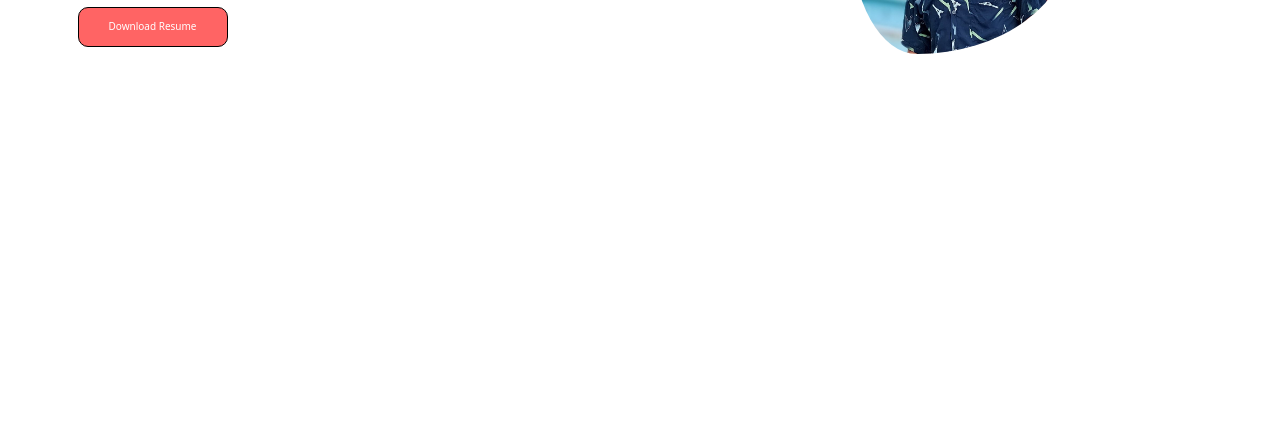
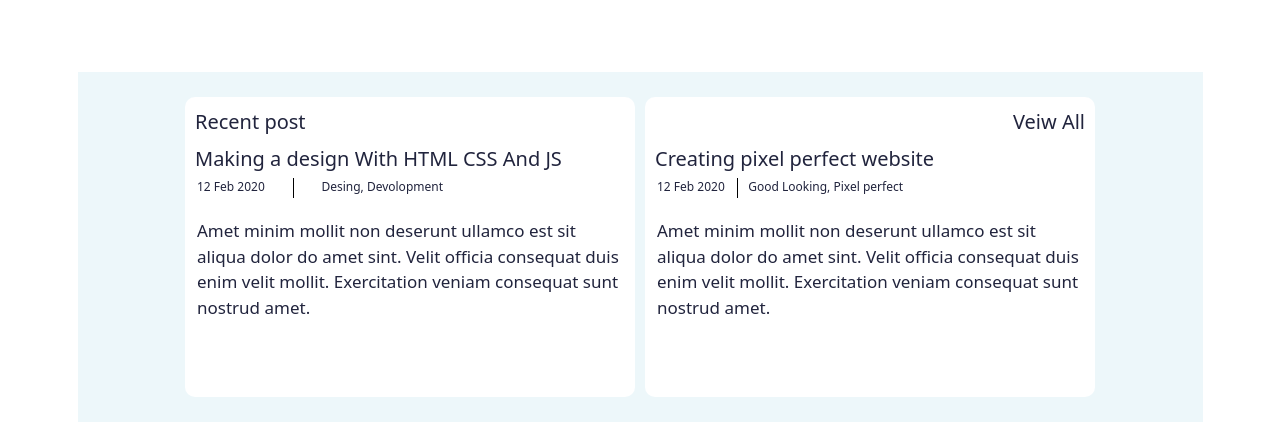
Before and after one commit to GaffarAdif/adif, a plain HTML site: page index.html in a window 1280 px wide. Shown: the part 378-800 px from the top of the page. Drawn offline with nearby package versions, Linux system fonts and the light colour scheme.

Commit message:
another section create sucsessfully for all divices

```diff
--- a/css/responsive.css
+++ b/css/responsive.css
@@ -16,6 +16,20 @@
 }
 .nav-s-c {margin-left: 5rem !important;}
 .text-left{ text-align: center !important;}
+.home-main-sec{
+   height: 70rem;
+  flex-direction: column;
+}
+.home-d-main-div{
+margin: 2rem;
+}
+.my-img {
+  height: 20rem;
+
+}
+.for-adj{height: 9rem;}
+
+
   }
 
   /* Small (sm) */
@@ -35,8 +49,6 @@
 }
 .nav-s-c {margin-left: 5rem !important;}
 .text-left{ text-align: center !important;}
-
-
   }
 
   /* Medium (md) */
@@ -56,7 +68,5 @@
 }
 .nav-s-c {margin-left: 5rem !important;}
 .text-left{ text-align: center !important;}
-
-
-
+.for-adj{height: 15rem;}
   }
--- a/css/style.css
+++ b/css/style.css
@@ -28,7 +28,6 @@ h1,h2,h3,p{color: var(--text-color);}
     width: 15rem;
     background-color: var(--buttonbg-color);
     border: .1rem solid var(--black);
-    border-radius: 1rem;
     color: var(--white);
     color: var(--white);
     color: var(--white);
@@ -67,12 +66,13 @@ font-size: 1.5rem;}
 /* ----------------------
     Home section Codes
 ----------------------- */
+
+
 .home-section{
 
 }
-
 .home-content-s{
-    height: 64.3rem;
+    height: 45rem;
     width: 100%;
     display: flex;
     justify-content: center;
@@ -85,7 +85,6 @@ font-size: 1.5rem;}
 transition: 1s;
     animation: my-pic-ani 5s infinite linear;
 }
-
 @keyframes my-pic-ani {
     0% {
         border-radius: 64% 36% 70% 30% / 46% 48% 52% 54% ;
@@ -111,3 +110,49 @@ transition: 1s;
 .home-c-text p{
     font-size: 1.5rem;
 }
+/* ----------------------
+    Home section down Codes
+----------------------- */
+.home-main-sec{
+    height: 35rem;
+    background-color: var(--ah-bg-color);
+}
+
+
+.h-d-hd-text{
+font-size: 2rem;}
+.h-d-mini{
+    height: 4rem;
+    width: 25rem;
+}
+
+.h-d-p-text{
+    font-size: 1.2rem;
+    padding: .2rem;
+}
+.h-d-p-text2{
+    font-size: 1.2rem;
+    padding: .2rem;
+}
+.line{
+    margin-top: .2rem;
+    height: 2rem;
+    width: .2rem;
+    border-right: #000000 solid .3px;
+}
+
+.h-d-p-text-p{
+    font-size: 1.7rem;
+    padding: .2rem;
+}
+
+.home-d-main-div{
+    height: 30rem;
+    width: 45rem;
+    background-color: var(--white);
+    padding: 1rem;
+    border-radius: 1rem;
+}
+.home-d-main-div h3{
+  font-size: 2rem;
+}
--- a/index.html
+++ b/index.html
@@ -41,28 +41,57 @@
 </div>
 </div>
 </header>
-
 <main>
 <div class="container">
 <section>
+  <div class="for-adj"></div>
 <div class="row home-content-s">
-
-
 <div class="col-lg-7 home-c-text">
 <h1 class="text-left">Hi, I am Adif, <br>
    Web Devoloper</h1>
     <p class="text-left">Amet minim mollit non deserunt ullamco est sit aliqua dolor do amet  sint. <br>  Velit officia consequat duis enim velit mollit.Exercitation veniam  consequat sunt nostrud amet.</p>
 
 <button class="c-btn">Download Resume</button>
-
 </div>
-
-
 <div class="col-lg-5  pic-div-c">
   <img class="my-img" src="img/AirBrush_20230901185053.jpg" alt="">
 </div>
+</div>
+</section>
 
+<!--
+  -----------------
+  new section start here
+  -----------------
+-->
+<section class="home-u-content">
 
+<div class="home-main-sec d-flex gap-3 justify-content-center align-items-center">
+
+  <div class="home-d-main-div"  >
+    <p class="h-d-hd-text">Recent post</p>
+<h3>Making a design With HTML CSS And JS</h3>
+<div class="d-flex h-d-mini justify-content-between">
+
+  <p class="h-d-p-text">12 Feb 2020</p>
+<span class="line"></span>
+  <p class="h-d-p-text2">Desing, Devolopment</p>
+</div>
+<p class="h-d-p-text-p">Amet minim mollit non deserunt ullamco est sit aliqua dolor do amet sint. Velit officia consequat duis enim velit mollit. Exercitation veniam consequat sunt nostrud amet.</p>
+  </div>
+<!-- 2nd div  -->
+  <div class="home-d-main-div"  >
+<p class="text-end h-d-hd-text">Veiw All</p>
+    <h3>Creating pixel perfect website</h3>
+    <div class="d-flex h-d-mini justify-content-between">
+
+      <p class="h-d-p-text">12 Feb 2020</p>
+    <span class="line"></span>
+      <p class="h-d-p-text2">Good Looking, Pixel perfect</p>
+    </div>
+    <p class="h-d-p-text-p">Amet minim mollit non deserunt ullamco est sit aliqua dolor do amet sint. Velit officia consequat duis enim velit mollit. Exercitation veniam consequat sunt nostrud amet.</p>
+
+  </div>
 </div>
 
 
@@ -75,7 +104,6 @@
 </main>
 
 
-
     <script src="https://cdn.jsdelivr.net/npm/bootstrap@5.3.1/dist/js/bootstrap.bundle.min.js" integrity="sha384-HwwvtgBNo3bZJJLYd8oVXjrBZt8cqVSpeBNS5n7C8IVInixGAoxmnlMuBnhbgrkm" crossorigin="anonymous"></script>
 </body>
 </html>
```
